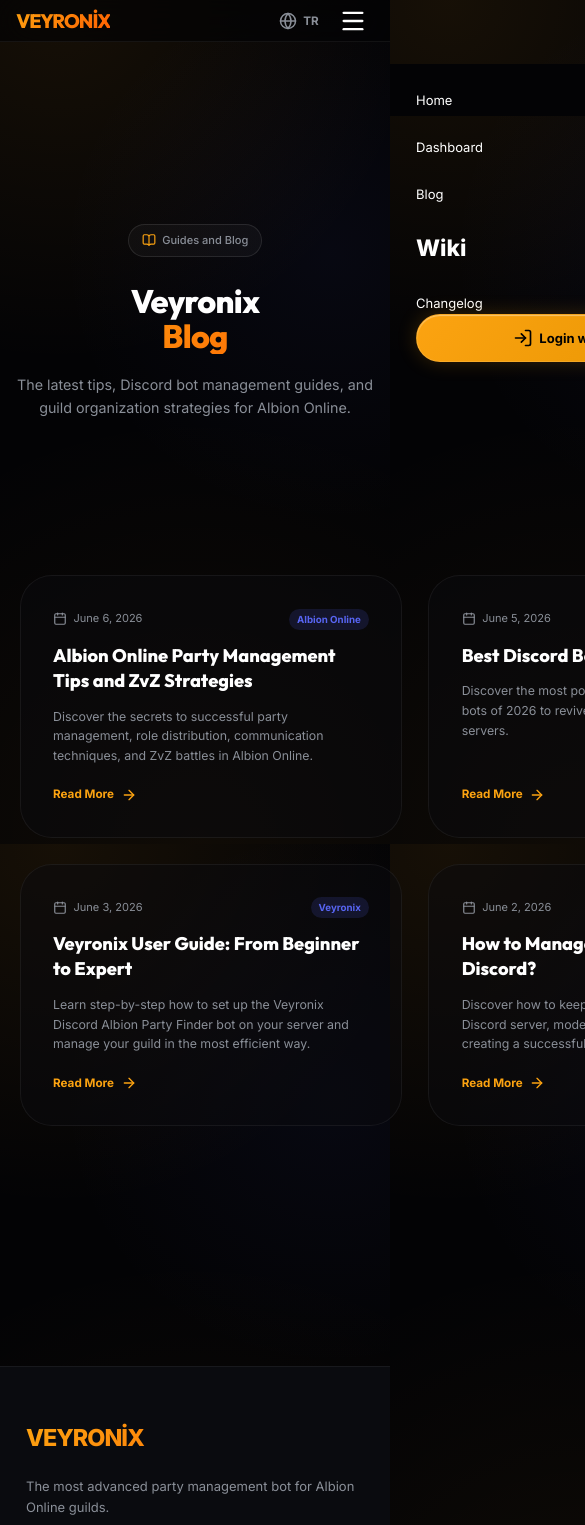
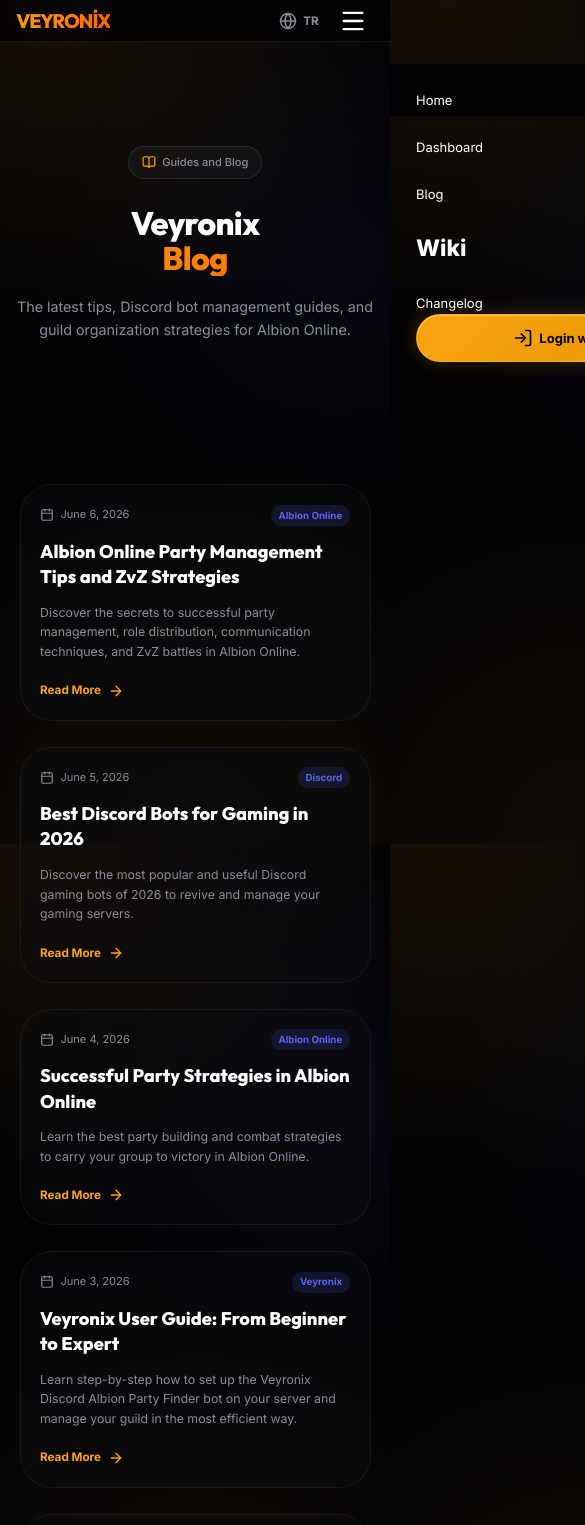
Before and after one commit to Bexmet34/vx-mono, a Next.js app in the folder apps/web/: page /blog in a window 390 px wide. Shown: the top 1525 px of the page, 585 px wide, since content can reach past the window. Built offline with nearby package versions, Linux system fonts and the light colour scheme; no server answers.

Commit message:
style(blog): completely rewrite blog layout for mobile/tablet grids

```diff
--- a/apps/web/src/app/blog/[slug]/page.js
+++ b/apps/web/src/app/blog/[slug]/page.js
@@ -35,7 +35,7 @@
   return (
     <>
       <Navbar />
-      <main className={styles.main} style={{ paddingTop: '8rem', paddingBottom: '4rem' }}>
+      <main className={styles.main} style={{ paddingBottom: '4rem' }}>
         <article style={{ maxWidth: '800px', margin: '0 auto', width: '100%', padding: '0 1.5rem' }}>
           <Link href="/blog" style={{ display: 'inline-flex', alignItems: 'center', gap: '0.5rem', color: 'var(--text-muted)', textDecoration: 'none', marginBottom: '2rem', fontSize: '0.9rem' }}>
             <ArrowLeft size={16} /> {post.meta.lang === 'en' ? 'Back to Blog' : "Blog'a Dön"}
--- a/apps/web/src/app/page.module.css
+++ b/apps/web/src/app/page.module.css
@@ -179,6 +179,15 @@
   grid-template-columns: repeat(3, 1fr);
   grid-template-rows: auto auto;
   gap: 1.5rem;
+}
+
+.blogGrid {
+  display: grid;
+  grid-template-columns: repeat(auto-fit, minmax(300px, 1fr));
+  gap: 2rem;
+  width: 100%;
+  max-width: 1200px;
+  margin: 0 auto;
 }
 
 .bentoHeader {
@@ -517,4 +526,11 @@
   .pricingCard.featured:hover {
     transform: translateY(-10px);
   }
+
+  .bentoCard {
+    padding: 1.5rem;
+  }
+  .blogGrid {
+    grid-template-columns: 1fr;
+  }
 }
--- a/apps/web/src/components/BlogListClient.js
+++ b/apps/web/src/components/BlogListClient.js
@@ -29,7 +29,7 @@
 
   return (
     <main className={styles.main}>
-      <div className={`${styles.hero} animate-fade-in`} style={{ paddingBottom: '3rem', paddingTop: '8rem' }}>
+      <div className={`${styles.hero} animate-fade-in`} style={{ paddingBottom: '2rem', paddingTop: '2rem' }}>
         <div className={styles.badge}>
           <BookOpen size={14} className={styles.badgeHighlight} />
           {t.badge}
@@ -42,8 +42,8 @@
         </p>
       </div>
 
-      <section className={`${styles.bentoSection} animate-fade-in delay-2`} style={{ paddingTop: '0', padding: '0 1.5rem' }}>
-        <div style={{ display: 'grid', gridTemplateColumns: 'repeat(auto-fill, minmax(min(100%, 320px), 1fr))', gap: '2rem', width: '100%', maxWidth: '1200px', margin: '0 auto' }}>
+      <section className="animate-fade-in delay-2" style={{ width: '100%', padding: '0 1.5rem', marginBottom: '8rem' }}>
+        <div className={styles.blogGrid}>
           {posts.length === 0 && (
             <div style={{ textAlign: 'center', gridColumn: '1 / -1', padding: '4rem', color: 'var(--text-muted)' }}>
               {t.empty}
```
